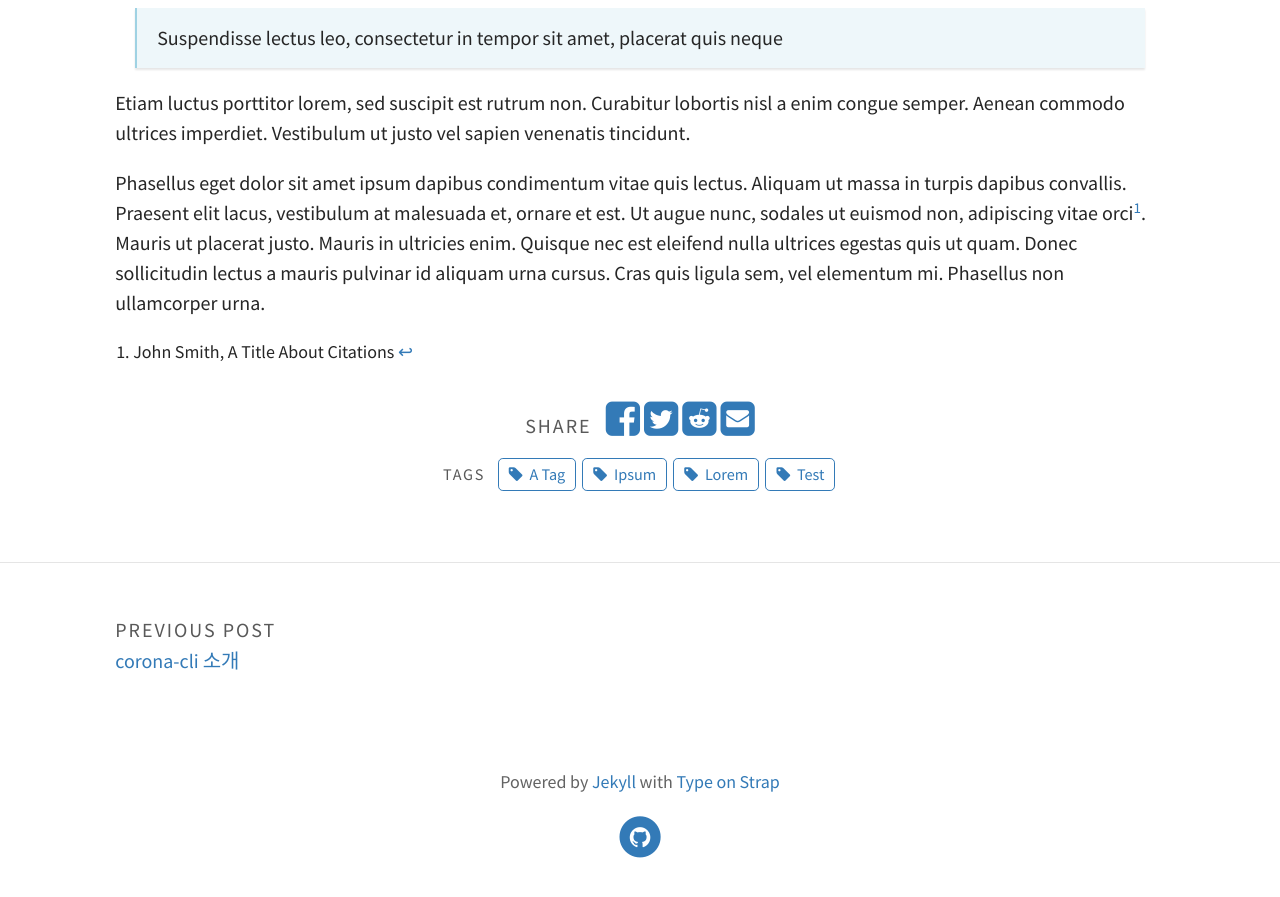
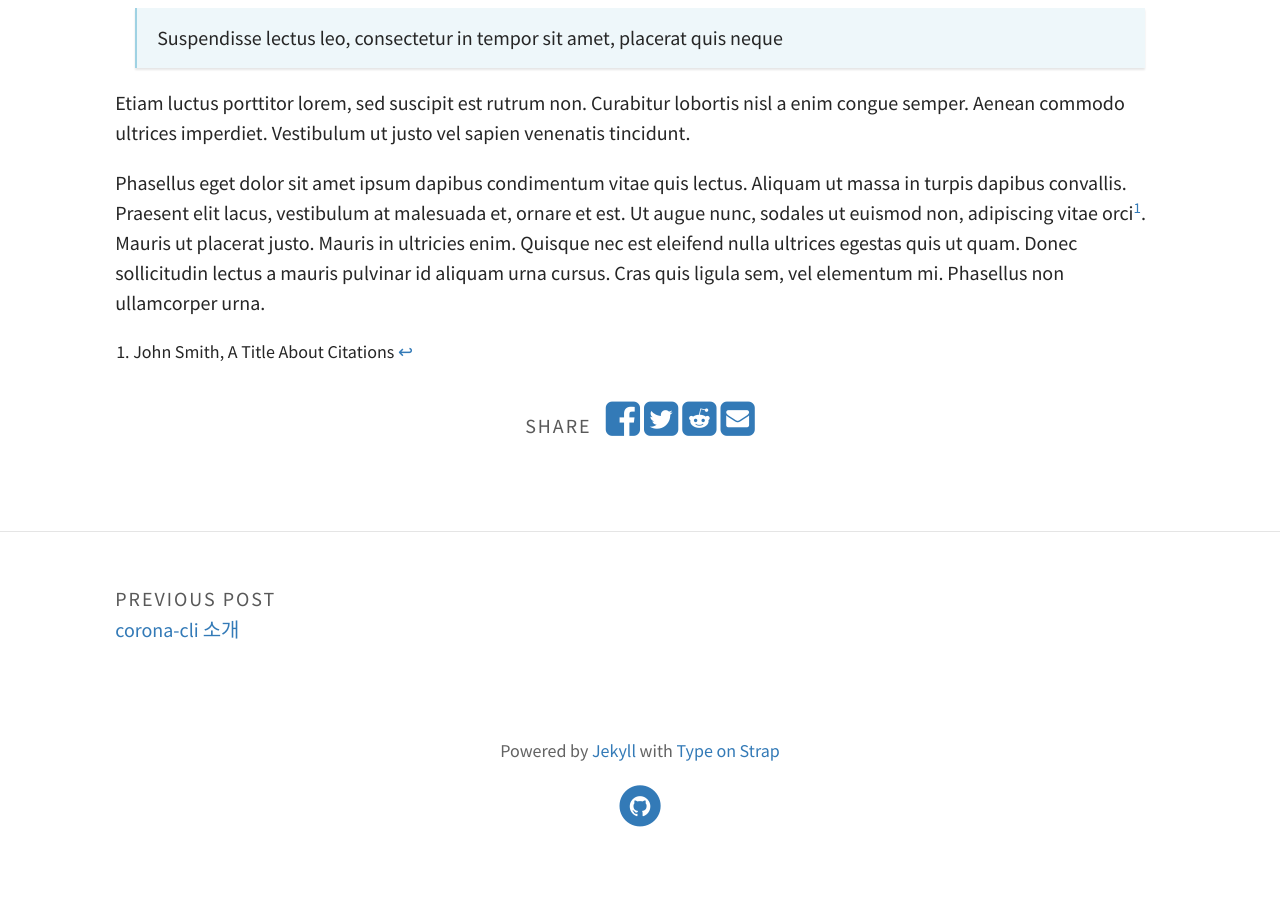
Before and after one commit to 20-2-SKKU-OSS/2020-2-OSS-2, a Jekyll site: the page built from _posts/2019-06-30-sample-post.md, in a window 1280 px wide and 900 px high, scrolled down 1610 px. Shown: the top 897 px of the window. Built offline with Jekyll 4.4.1, drawn with Linux system fonts in a browser that asks for light colours; after the commit the page ends 2479 px from its top, so only the background shows below that.

Commit message:
Update 2019-06-30-sample-post.md

```diff
--- a/_posts/2019-06-30-sample-post.md
+++ b/_posts/2019-06-30-sample-post.md
@@ -1,7 +1,6 @@
 ---
 layout: post
 title: Sample post
-tags: [A Tag, Test, Lorem, Ipsum]
 excerpt_separator: <!--more-->
 ---
 
```
